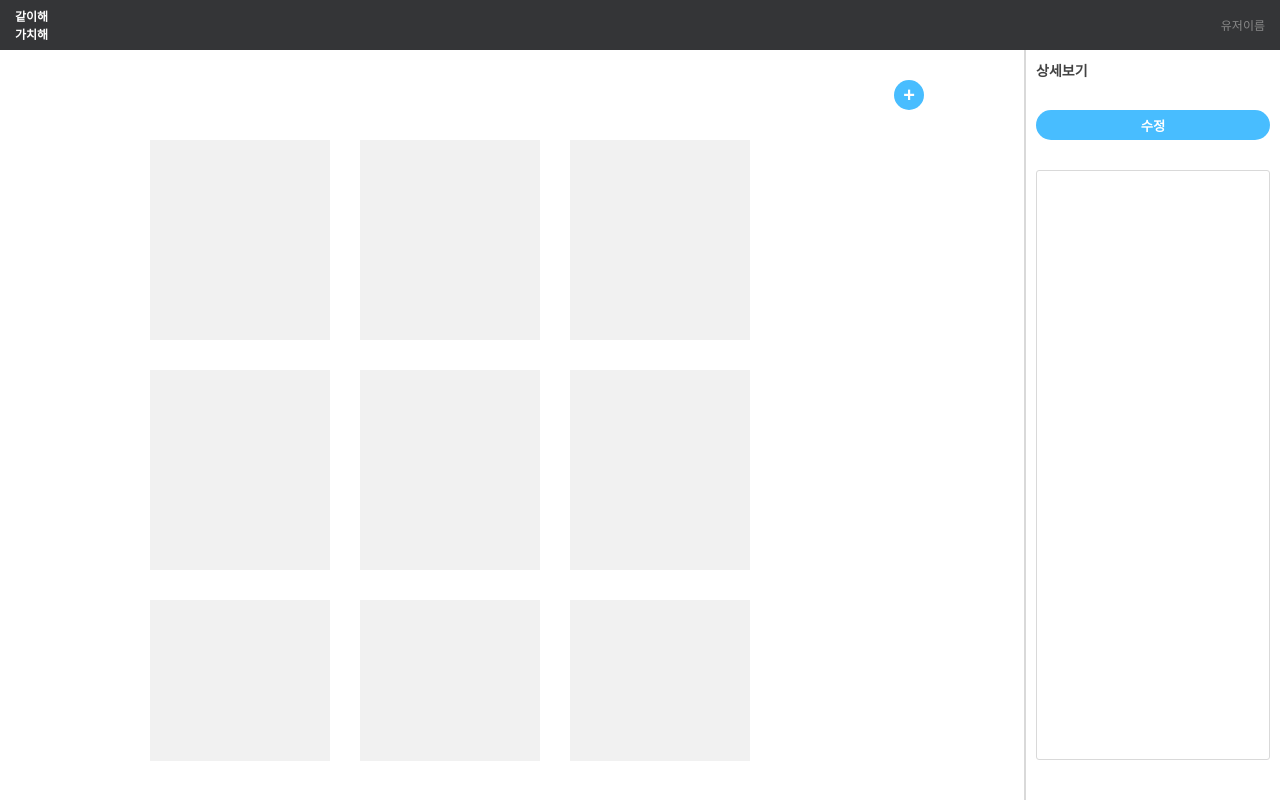
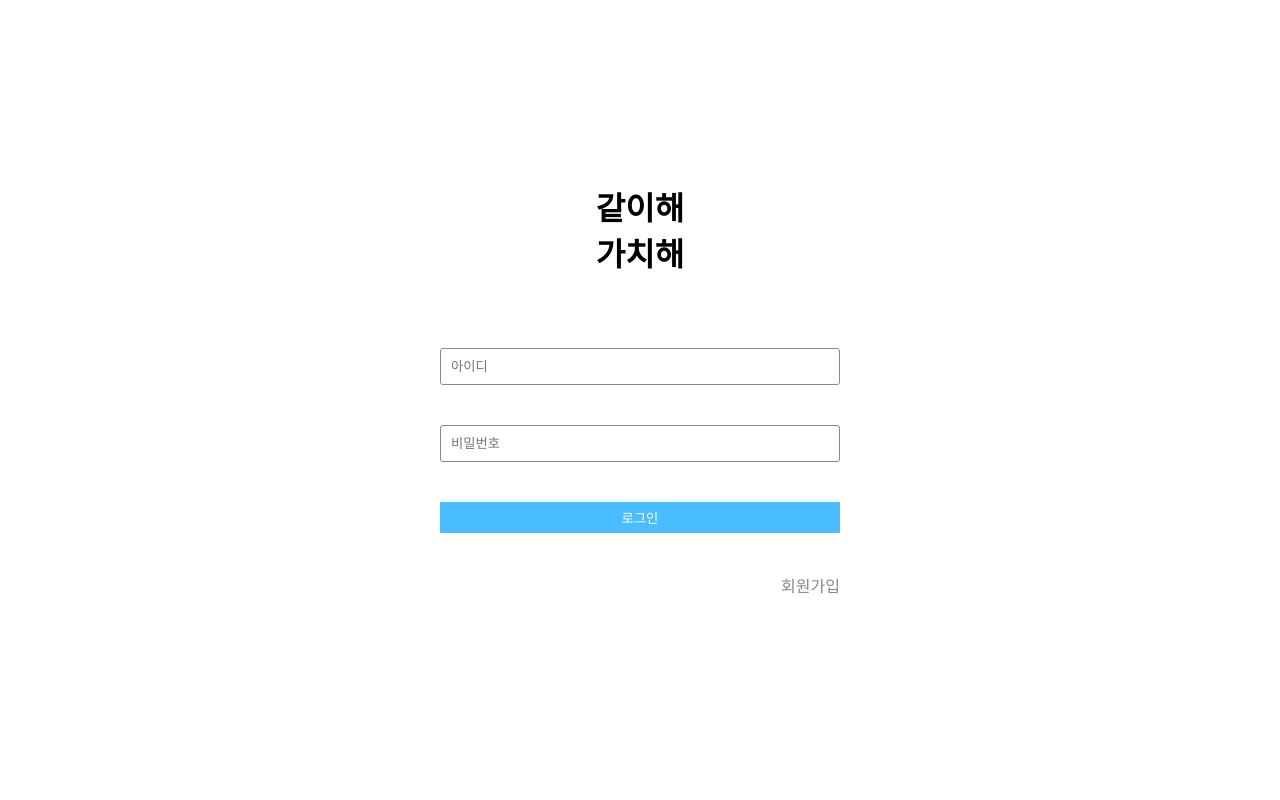
Before and after one commit to kokiok3/wanted-pre-onboarding-challenge-fe-1, a React (Create React App) app: page / in a window 1280 px wide. Built offline with nearby package versions, Linux system fonts and the light colour scheme.

Commit message:
Fix: App.js : 라우터 설정

```diff
--- a/src/App.js
+++ b/src/App.js
@@ -1,12 +1,21 @@
+import {BrowserRouter, Routes, Route} from 'react-router-dom';
+import Signin from "./Signin";
+import Signup from "./Signup";
 import Home from "./Home";
 import style from "./App.module.css";
 
 function App() {
-  return (
-    <div className={style.app}>
-      <Home />
-    </div>
-  );
+    return (
+        <div className={style.app}>
+            <BrowserRouter>
+                <Routes>
+                    <Route path="/" element={<Signin />} />
+                    <Route path="/sign_up" element={<Signup />} />
+                    <Route path="/home" element={<Home />} />
+                </Routes>
+            </BrowserRouter>
+        </div>
+    );
 }
 
 export default App;
```
